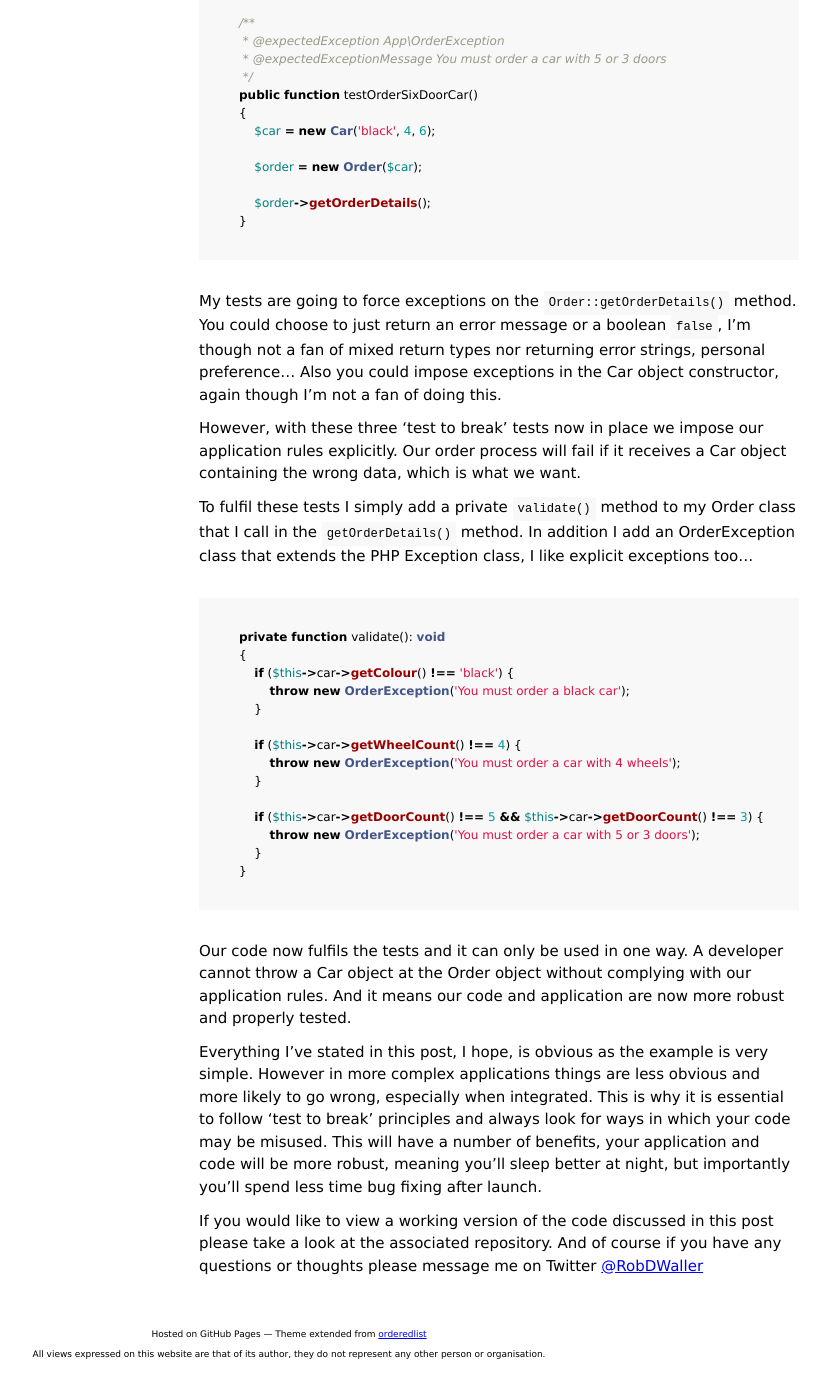
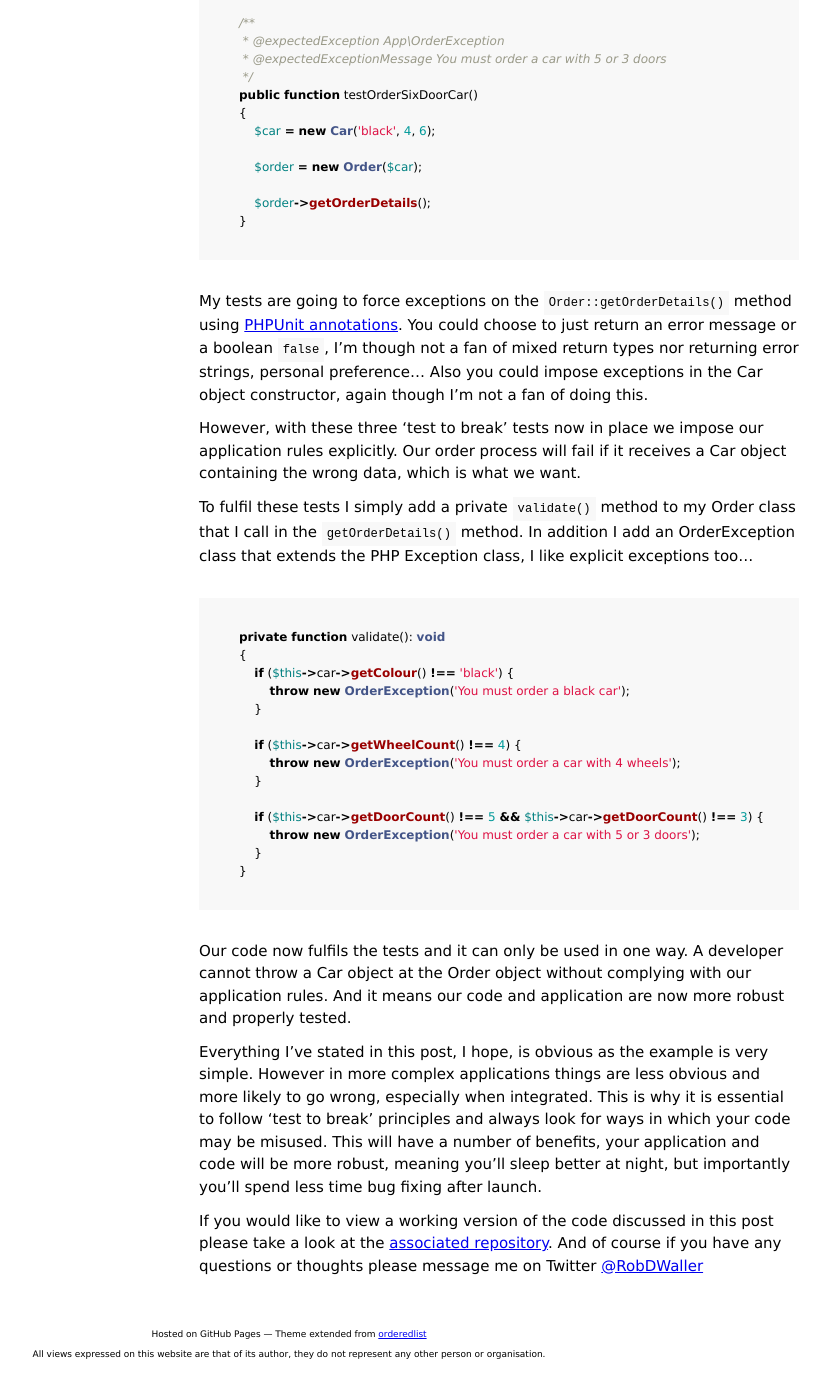
Before and after one commit to RobDWaller/robdwaller.github.io, a Jekyll site: the page built from _posts/2018-01-15-why-you-must-test-to-break.md, in a window 1280 px wide and 1400 px high, scrolled down 4835 px. Shown: the whole window, without its empty margins (351-1181 px from the left). Built offline with Jekyll 4.4.1, drawn with Linux system fonts in a browser that asks for light colours.

Commit message:
Added links to phpunit annotations and to code repository.

````diff
--- a/_posts/2018-01-15-why-you-must-test-to-break.md
+++ b/_posts/2018-01-15-why-you-must-test-to-break.md
@@ -207,7 +207,7 @@ public function testOrderSixDoorCar()
 }
 ```
 
-My tests are going to force exceptions on the `Order::getOrderDetails()` method. You could choose to just return an error message or a boolean `false`, I'm though not a fan of mixed return types nor returning error strings, personal preference... Also you could impose exceptions in the Car object constructor, again though I'm not a fan of doing this.
+My tests are going to force exceptions on the `Order::getOrderDetails()` method using [PHPUnit annotations](https://phpunit.de/manual/current/en/appendixes.annotations.html#appendixes.annotations.expectedException). You could choose to just return an error message or a boolean `false`, I'm though not a fan of mixed return types nor returning error strings, personal preference... Also you could impose exceptions in the Car object constructor, again though I'm not a fan of doing this.
 
 However, with these three 'test to break' tests now in place we impose our application rules explicitly. Our order process will fail if it receives a Car object containing the wrong data, which is what we want.
 
@@ -234,4 +234,4 @@ Our code now fulfils the tests and it can only be used in one way. A developer c
 
 Everything I've stated in this post, I hope, is obvious as the example is very simple. However in more complex applications things are less obvious and more likely to go wrong, especially when integrated. This is why it is essential to follow 'test to break' principles and always look for ways in which your code may be misused. This will have a number of benefits, your application and code will be more robust, meaning you'll sleep better at night, but importantly you'll spend less time bug fixing after launch.
 
-If you would like to view a working version of the code discussed in this post please take a look at the associated repository. And of course if you have any questions or thoughts please message me on Twitter [@RobDWaller](https://twitter.com/RobDWaller)
+If you would like to view a working version of the code discussed in this post please take a look at the [associated repository](https://github.com/RobDWaller/test-to-break). And of course if you have any questions or thoughts please message me on Twitter [@RobDWaller](https://twitter.com/RobDWaller)
````
